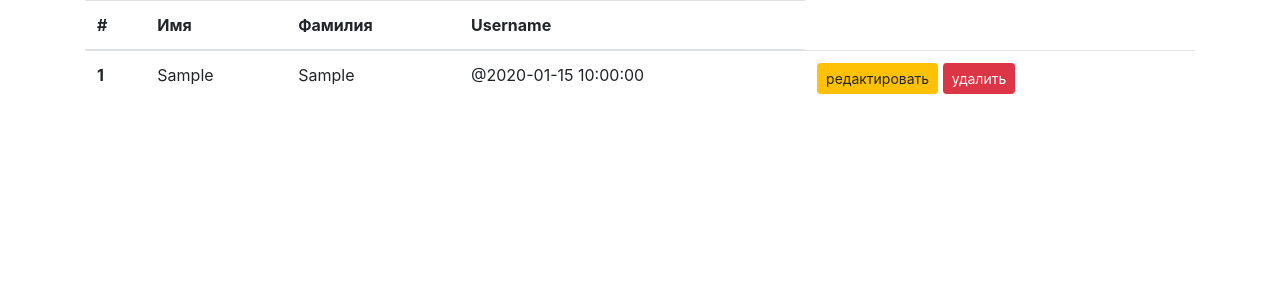
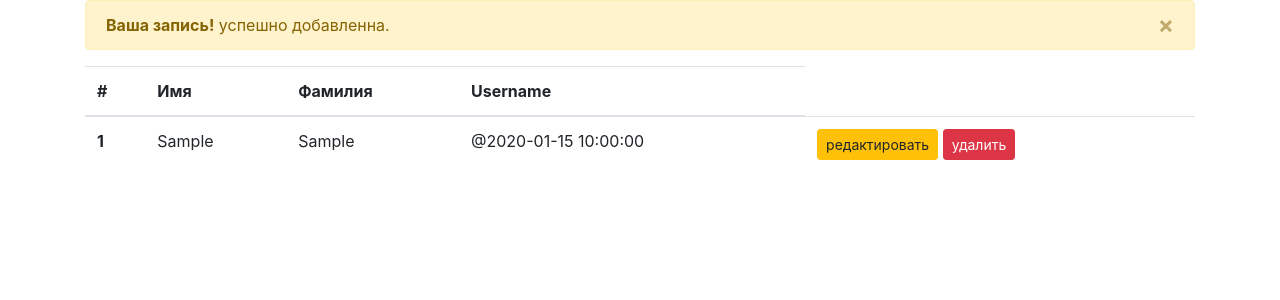
Before and after one commit to gunaevart/CRM-SYSTEM, a Flask app: page / in a window 1280 px wide. Shown: the part 56-356 px from the top of the page. Run offline with Flask 2, Linux system fonts and the light colour scheme; tables that the repository leaves empty or names only in its code hold one stand-in row (values such as "Sample post"); one stand-in notice (Sample message) is shown.

Commit message:
добавлена всплывашка при заказа

```diff
--- a/templates/index.html
+++ b/templates/index.html
@@ -38,6 +38,21 @@
         </div>
       </nav>
 <div class="container">
+  {%  with messages = get_flashed_messages() %}
+  {% if messages %}
+
+  {% for message in messages %}
+  <div class="alert alert-warning alert-dismissible fade show" role="alert">
+    <strong>Ваша запись!</strong> успешно добавленна.
+    <button type="button" class="close" data-dismiss="alert" aria-label="Close">
+      <span aria-hidden="true">&times;</span>
+    </button>
+  </div>
+
+  {% endfor %}
+
+  {% endif %}
+  {% endwith %}
     <table class="table table-hover">
         <thead>
           <tr>
```
